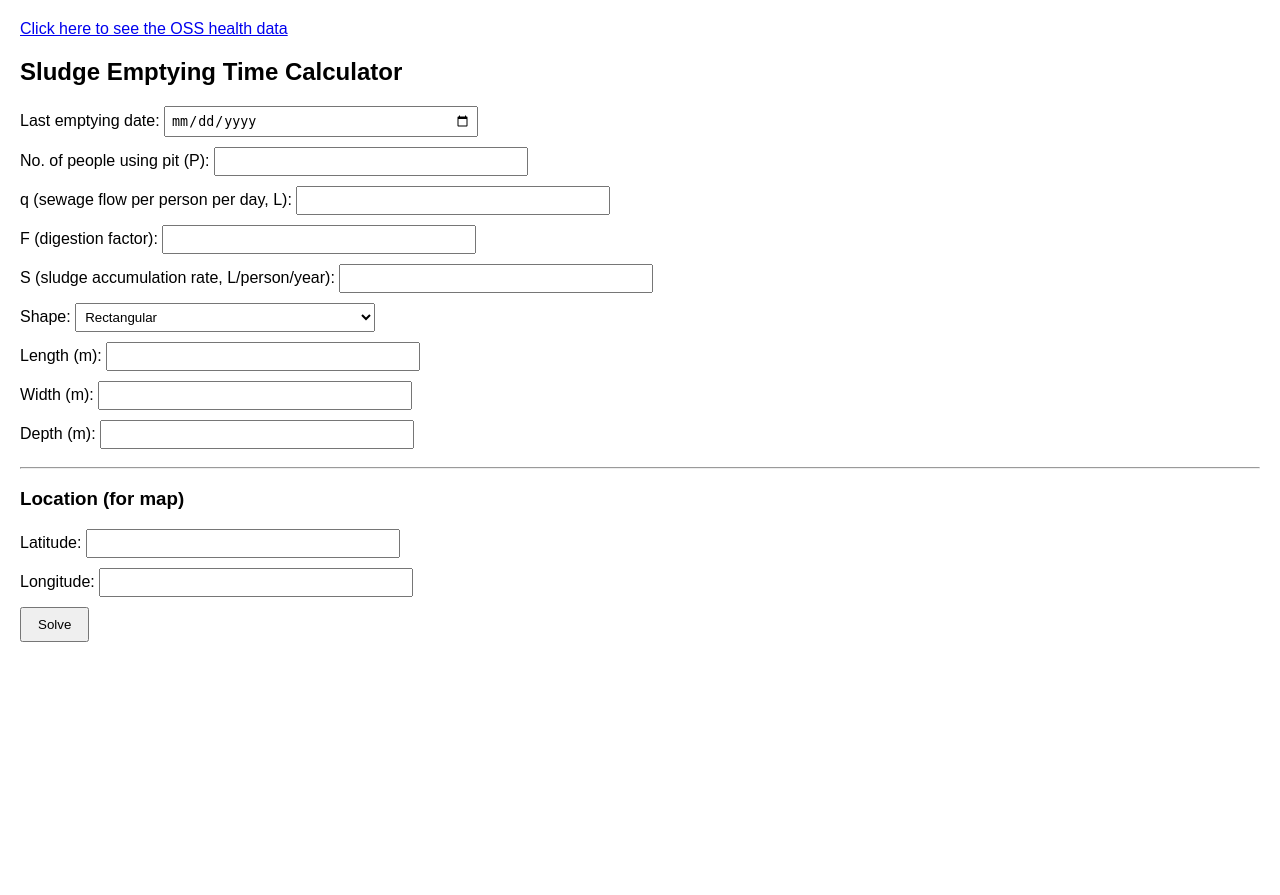
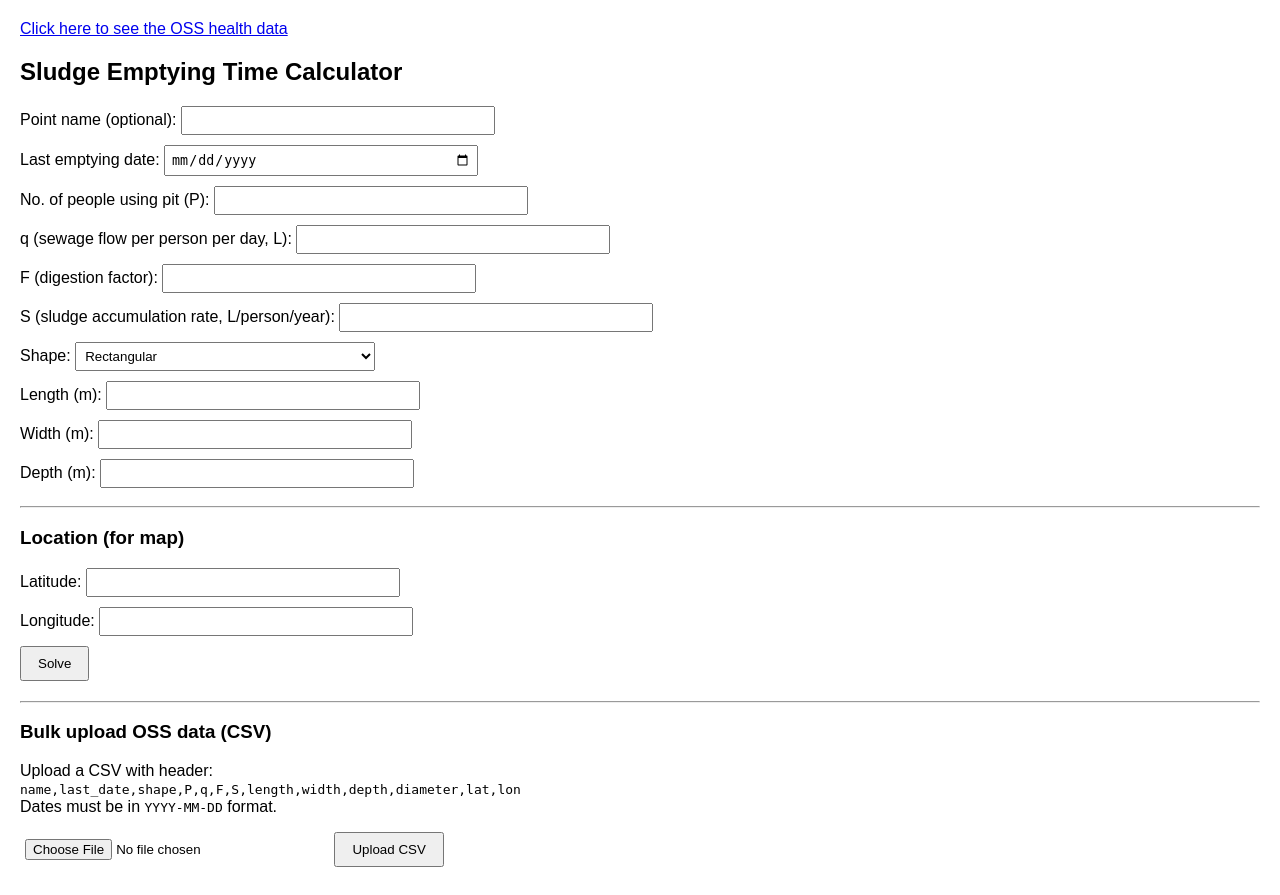
Before and after one commit to abhi12-r/final_objective_one, a Flask app: page / in a window 1280 px wide. Before the commit the page ends 642 px from the top, so only its background shows below. Run offline with Flask 3, Linux system fonts and the light colour scheme.

Commit message:
Update index.html

```diff
--- a/templates/index.html
+++ b/templates/index.html
@@ -36,6 +36,9 @@
     </p>
 
     <h2>Sludge Emptying Time Calculator</h2>
+
+    <label>Point name (optional): </label>
+    <input type="text" id="name"><br>
 
     <label>Last emptying date: </label>
     <input type="date" id="last_date"><br>
@@ -86,6 +89,18 @@
     <button onclick="calculate()">Solve</button>
 
     <div id="result"></div>
+
+    <hr>
+
+    <h3>Bulk upload OSS data (CSV)</h3>
+    <p style="max-width:650px;">
+        Upload a CSV with header:<br>
+        <code>name,last_date,shape,P,q,F,S,length,width,depth,diameter,lat,lon</code><br>
+        Dates must be in <code>YYYY-MM-DD</code> format.
+    </p>
+    <input type="file" id="csvFile" accept=".csv">
+    <button type="button" onclick="uploadCsv()">Upload CSV</button>
+    <div id="uploadResult" style="margin-top:10px;"></div>
 
     <!-- OSS MAP + DENSITY SECTION (HIDDEN UNTIL PASSKEY) -->
     <div id="oss-section" style="display:none; margin-top:25px;">
@@ -213,7 +228,9 @@
                     if (entry.lat !== null && entry.lon !== null) {
                         points.push({ lat: entry.lat, lon: entry.lon });
 
+                        let namePart = entry.name ? `Name: <b>${entry.name}</b><br>` : "";
                         let popup = `
+                            ${namePart}
                             Status: <b>${entry.status.toUpperCase()}</b><br>
                             Next emptying: ${entry.next_emptying_date}<br>
                             N (years): ${entry.N_years}<br>
@@ -238,6 +255,7 @@
         async function calculate() {
             let shape = document.getElementById("shape").value;
             let payload = {
+                name: document.getElementById("name").value,
                 last_date: document.getElementById("last_date").value,
                 P: document.getElementById("P").value,
                 q: document.getElementById("q").value,
@@ -286,7 +304,51 @@
             }
         }
 
-        // Init map immediately
+        async function uploadCsv() {
+            const fileInput = document.getElementById("csvFile");
+            const resultDiv = document.getElementById("uploadResult");
+
+            if (!fileInput.files.length) {
+                alert("Please select a CSV file first.");
+                return;
+            }
+
+            const formData = new FormData();
+            formData.append("file", fileInput.files[0]);
+
+            resultDiv.textContent = "Uploading and processing...";
+
+            try {
+                const res = await fetch("/upload_csv", {
+                    method: "POST",
+                    body: formData
+                });
+                const result = await res.json();
+
+                if (result.error) {
+                    resultDiv.innerHTML = `<span style="color:red;">Error: ${result.error}</span>`;
+                    return;
+                }
+
+                const failedCount = result.failed ? result.failed.length : 0;
+                resultDiv.innerHTML = `
+                    Processed rows: ${result.processed}<br>
+                    Failed rows: ${failedCount}
+                `;
+
+                if (failedCount > 0) {
+                    console.log("Failed rows detail:", result.failed);
+                }
+
+                if (document.getElementById("oss-section").style.display !== "none") {
+                    loadEntries();
+                }
+            } catch (e) {
+                console.error(e);
+                resultDiv.innerHTML = `<span style="color:red;">Upload failed.</span>`;
+            }
+        }
+
         initMap();
     </script>
 </body>
```
